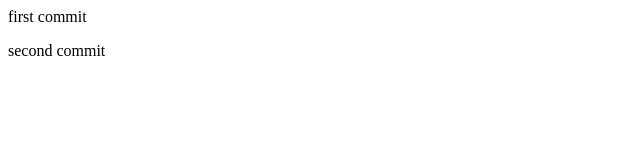
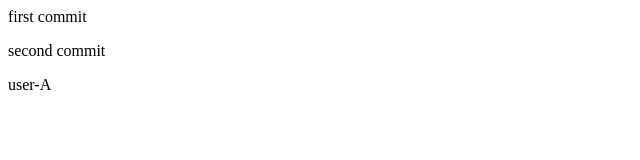
Before and after one commit to keita-tankyu/git-lesson-2, a plain HTML site: page index.html in a window 1280 px wide. Shown: the full height of the page, 0-640 px from the left. Drawn offline with Linux system fonts and the light colour scheme.

Commit message:
user-A の内容

```diff
--- a/index.html
+++ b/index.html
@@ -1,2 +1,3 @@
 <p>first commit</p>
 <p>second commit</p>
+<p>user-A</p>
```
